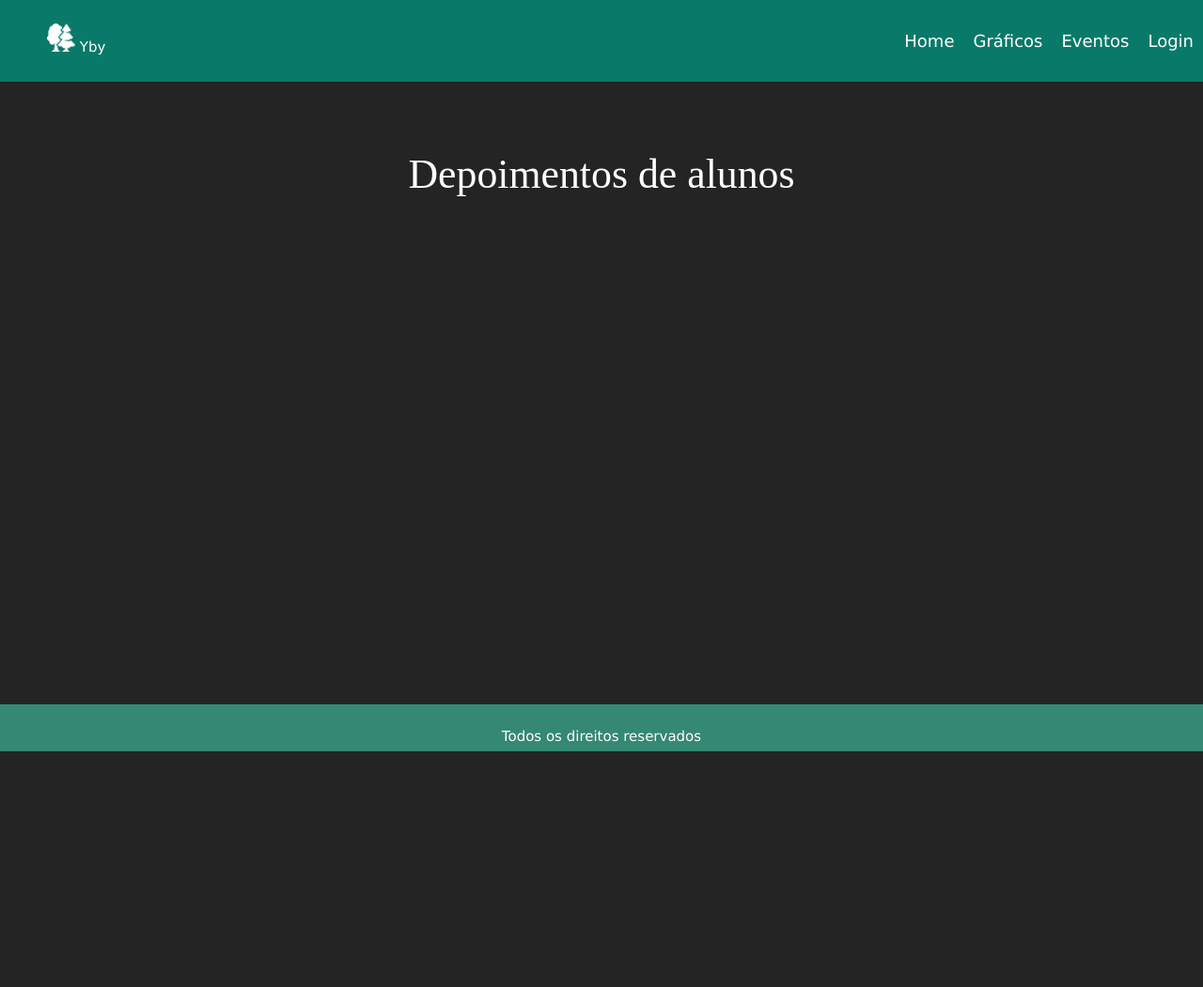
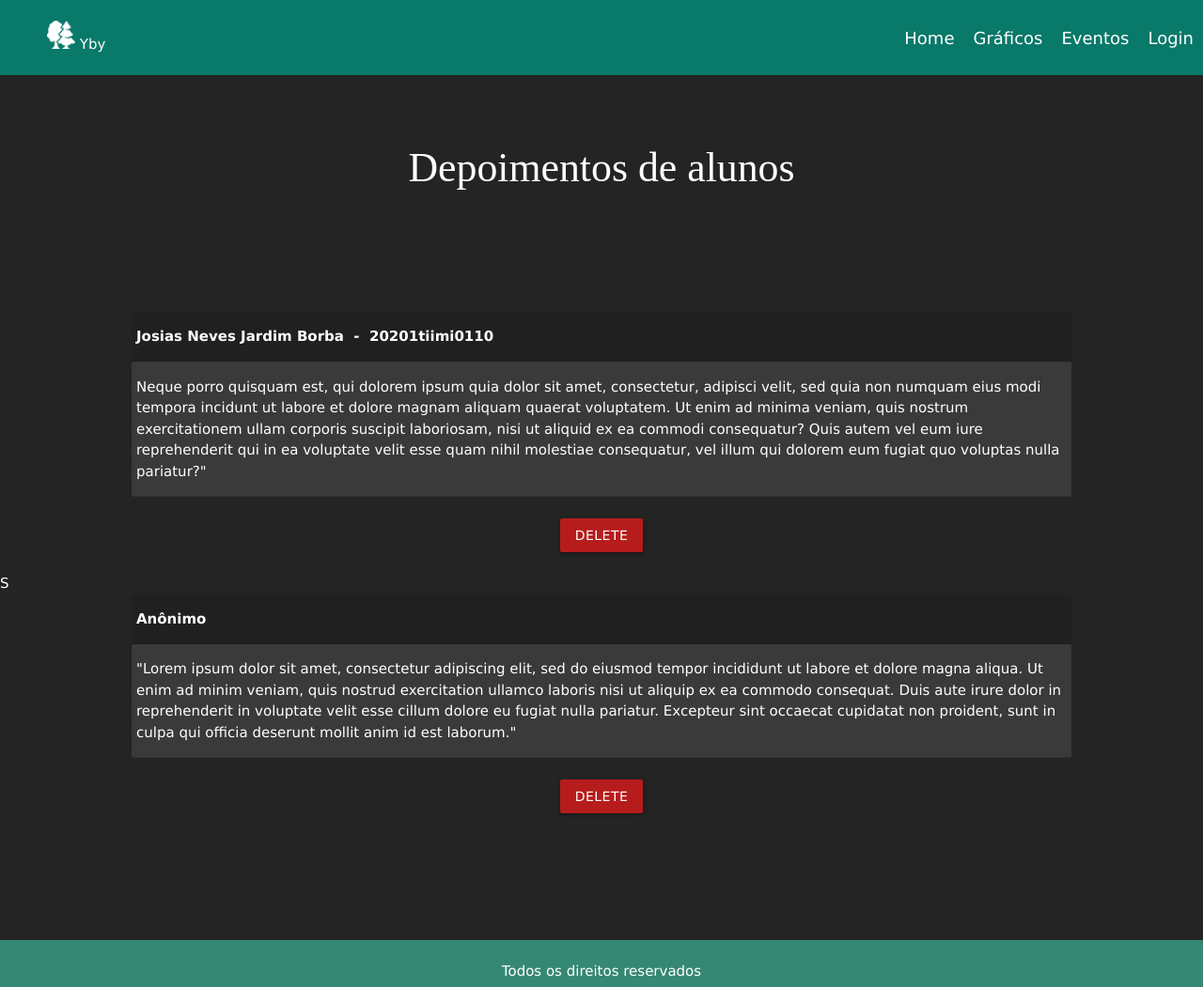
Before and after one commit to JosiasNJB/Sigae-Yby, a PHP site: page /depoimentos.php in a window 1280 px wide. Shown: the whole page at 94% size. Before the commit the page ends 800 px from the top, so only its background shows below. Run offline with PHP 8.4, Linux system fonts and the light colour scheme; data that the repository does not hold is empty; some libraries are stand-ins or nearby versions.

Commit message:
Pecha Kucha parte 1

```diff
--- a/site_JLV/css/styles.css
+++ b/site_JLV/css/styles.css
@@ -115,6 +115,68 @@
 
 	}
 
+	.relatorio {
+		max-width: 1000px;
+		margin-left: auto;
+		margin-right: auto;
+		text-align: justify;
+		word-wrap: break-word
+
+	}
+
+	.titlerelat {
+		background: #202020;
+
+	}
+	.bodyrelat{
+		background-color: #3a3a3a;
+	}
+	.dropbtn {
+		background-color: #4CAF50;
+		color: white;
+		padding: 16px;
+		font-size: 16px;
+		border: none;
+		cursor: pointer;
+	}
+
+	/* The container <div> - needed to position the dropdown content */
+	.dropdown {
+		position: relative;
+		display: inline-block;
+	}
+
+	/* Dropdown Content (Hidden by Default) */
+	.dropdown-content {
+		display: none;
+		position: absolute;
+		background-color: #f9f9f9;
+		min-width: 160px;
+		box-shadow: 0px 8px 16px 0px rgba(0,0,0,0.2);
+		z-index: 1;
+	}
+
+	/* Links inside the dropdown */
+	.dropdown-content a {
+		color: black;
+		padding: 12px 16px;
+		text-decoration: none;
+		display: block;
+	}
+
+	/* Change color of dropdown links on hover */
+	.dropdown-content a:hover {background-color: #f1f1f1}
+
+	/* Show the dropdown menu on hover */
+	.dropdown:hover .dropdown-content {
+		display: block;
+	}
+
+	/* Change the background color of the dropdown button when the dropdown content is shown */
+	.dropdown:hover .dropbtn {
+		background-color: #3e8e41;
+	}
+
 	/* imagem do Borba Gato */
 	img.borba {
 		object-fit: cover;
--- a/site_JLV/depoimentos.php
+++ b/site_JLV/depoimentos.php
@@ -30,43 +30,52 @@
         <br><br><br><br>
 
 
-		<table class="depoimento">
-			<?php
-			    /* Enquanto o array que contém os resultados da consulta tiver pelo menos 1 index,
-				"$dados" irá buscar um array contendo os dados do index.
-                */
-                if (mysqli_num_rows($resultado)>0){
-                     while($dados =mysqli_fetch_array($resultado)){
-						$tema = $dados['tema'];
-						$grupo = $dados['grupo'];
-						$dep = $dados['descdep']
-
-            ?>
+		<table class="relatorio" >
 
 			<thead>
 				<tr>
-					<th> <?php echo "$tema &nbsp-&nbsp $grupo";?></th>
+					<th class="titlerelat">Josias Neves Jardim Borba &nbsp-&nbsp 20201tiimi0110</th>
 				</tr>
 			</thead>
 			<tbody>
-				<div class="dep">
-					<tr>
+				<div >
+                    <tr class="bodyrelat">
+                        <td>
+                        Neque porro quisquam est, qui dolorem ipsum quia dolor sit amet, consectetur, adipisci velit, sed quia non numquam eius modi tempora incidunt ut labore et dolore magnam aliquam quaerat voluptatem. Ut enim ad minima veniam, quis nostrum exercitationem ullam corporis suscipit laboriosam, nisi ut aliquid ex ea commodi consequatur? Quis autem vel eum iure reprehenderit qui in ea voluptate velit esse quam nihil molestiae consequatur, vel illum qui dolorem eum fugiat quo voluptas nulla pariatur?"
+
+                        </td>
+                    </tr>
+				</div>
+			</tbody>
+		<br>
+		</table>
+
+		<p class="center"><br><a class="btn waves-effect waves-light red darken-4" href="logout.php">Delete</a></p>
+
+        <table class="relatorio" >
+
+			<thead>
+				<tr>
+					<th class="titlerelat">Anônimo</th>
+				</tr>
+			</thead>
+			<tbody>
+				<div >
+					<tr class="bodyrelat">
 
 						<td>
-							<?php
-								echo "<p class='center'> $dep </p>";
-							?>
+                        "Lorem ipsum dolor sit amet, consectetur adipiscing elit, sed do eiusmod tempor incididunt ut labore et dolore magna aliqua. Ut enim ad minim veniam, quis nostrud exercitation ullamco laboris nisi ut aliquip ex ea commodo consequat. Duis aute irure dolor in reprehenderit in voluptate velit esse cillum dolore eu fugiat nulla pariatur. Excepteur sint occaecat cupidatat non proident, sunt in culpa qui officia deserunt mollit anim id est laborum."
+
 						</td>
+                        <br>S
 
 					</tr>
 				</div>
-				<?php
-						}
-					}
-				?>
 			</tbody>
+		<br>
+		</table>
 
-		</table>
+		<p class="center"><br><a class="btn waves-effect waves-light red darken-4" href="logout.php">Delete</a></p>
 
         <br><br><br><br>
 
```
Also changed, not shown: site_JLV/admpag.php (+16 -2 lines), site_JLV/alunos.php (added, +94 -0 lines), site_JLV/eventos.php (+6 -6 lines), site_JLV/graph.php (+8 -7 lines).
